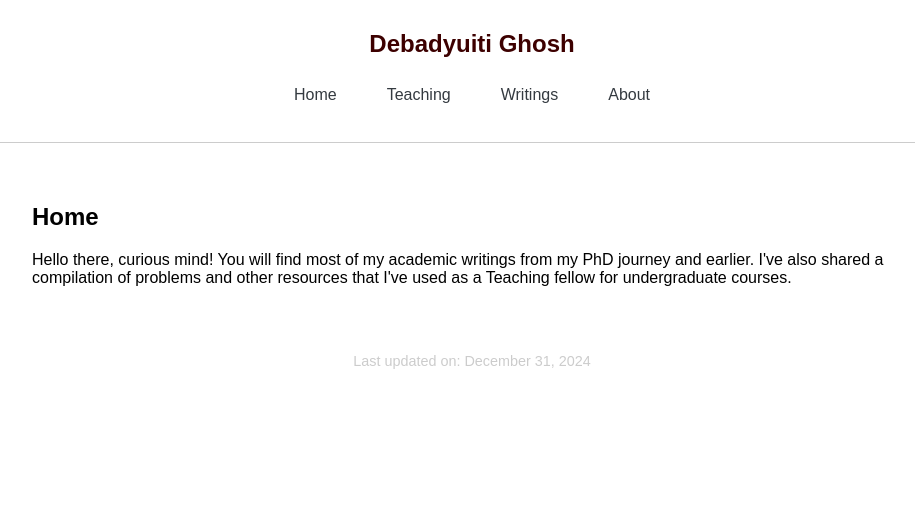
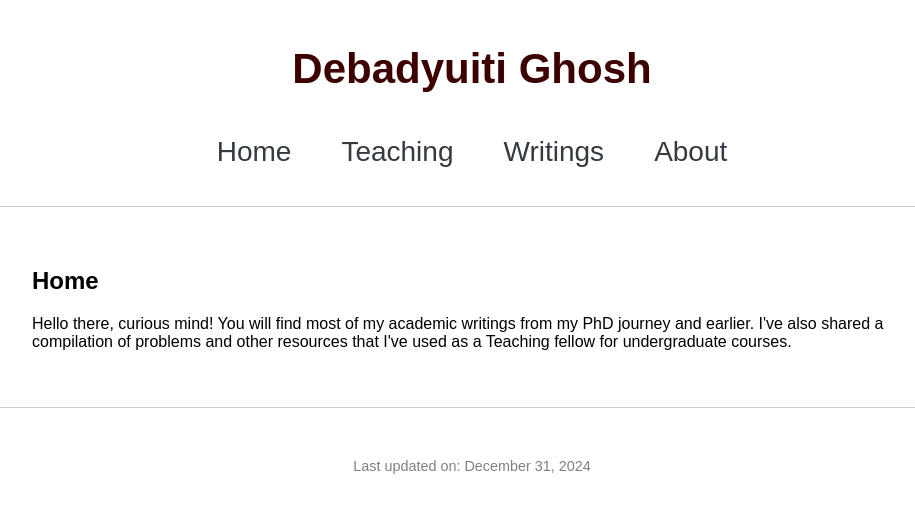
Before and after one commit to debadyuitighosh/debadyuitighosh.github.io, a Jekyll site: the page built from index.html, in a window 1280 px wide. Shown: the top 513 px of the page, without its empty margins (168-1083 px from the left). Built offline with Jekyll 4.4.1, drawn with Linux system fonts in a browser that asks for light colours.

Commit message:
Update default.html

```diff
--- a/_layouts/default.html
+++ b/_layouts/default.html
@@ -9,13 +9,12 @@
         html, body { height: 100%; display: flex; flex-direction: column;
                      font-family: Arial, sans-serif; margin: 0; padding: 0 50px; }
 
-        header { color: #3d0000; padding: 10px 0; }
-
+        header { color: #3d0000; padding: 10px 0; font-size: 28px;}
         nav { display: flex; justify-content: center; gap: 20px; }
         nav a { color: #343a40; text-decoration: none; padding: 8px 15px; border-radius: 5px; }
         nav a:hover { font-weight: bold; color: #29629f; }
         .content { flex: 1; padding: 20px 100px; max-width: 1200px; margin: 0 auto; }
-        .footer { text-align: center; margin-top: 20px; font-size: 0.9em; color: #ccc; padding: 10px 0; }
+        .footer { text-align: center; margin-top: 20px; font-size: 0.9em; color: #808080; padding: 10px 0; }
   </style>
 </head>
 
@@ -37,6 +36,9 @@
   <main>
     {{ content }}
   </main>
+
+  <hr>
+
   <footer class="footer">
     {% if page.title == "Home" %}
       Last updated on: {{ site.time | date: "%B %d, %Y" }}
```
